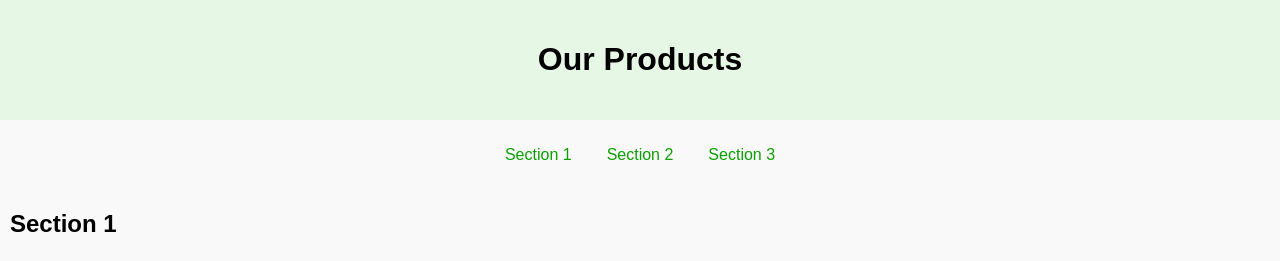
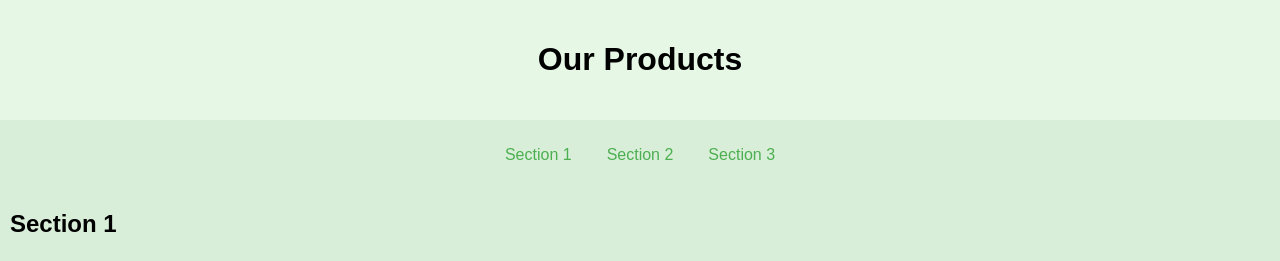
Before and after one commit to semegn19/Assessment1_Semegn-Mulugeta_Section1, a plain HTML site: page Assessment1_Semegn-Mulugeta_Section1/index.html in a window 1280 px wide. Shown: the top 261 px of the page. Drawn offline with Linux system fonts and the light colour scheme.

Commit message:
styles.css

```diff
--- a/Assessment1_Semegn-Mulugeta_Section1/assets/CSS/styles.css
+++ b/Assessment1_Semegn-Mulugeta_Section1/assets/CSS/styles.css
@@ -2,7 +2,7 @@ body {
     font-family: Arial, sans-serif;
     margin: 0;
     padding: 0;
-    background-color: #f9f9f9;
+    background-color: #d9eed9;
 }
 
 header {
@@ -30,7 +30,7 @@ nav ul {
 
 nav ul li a {
     text-decoration: none;
-    color: #0ba000;
+    color: #4CAF50;
     padding: 5px 10px;
 }
 
@@ -78,7 +78,7 @@ main h2 {
 }
 
 footer {
-    background-color: #004e01;
+    background-color: #124314;
     color:white;
     text-align: center;
     padding: 10px 0;
```
